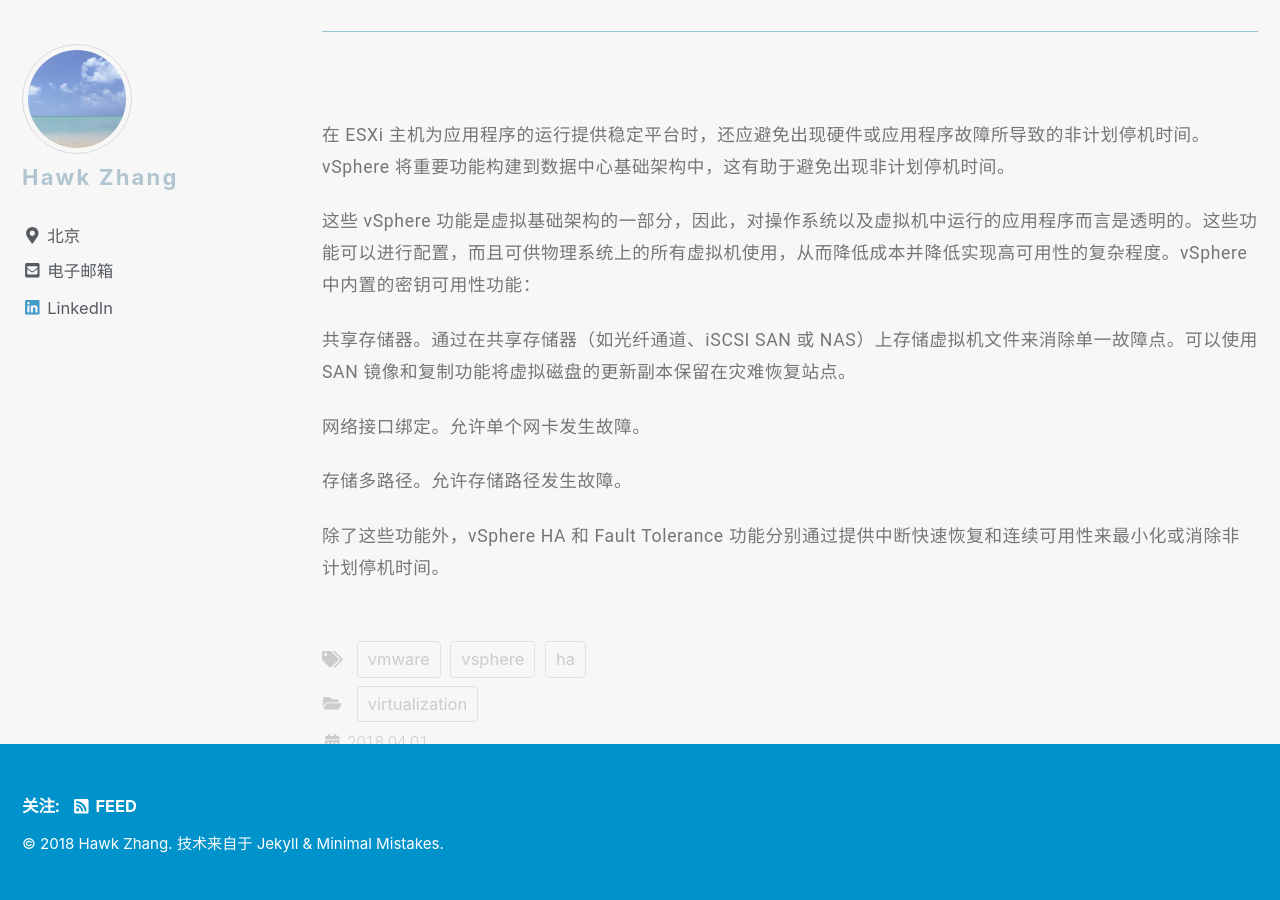
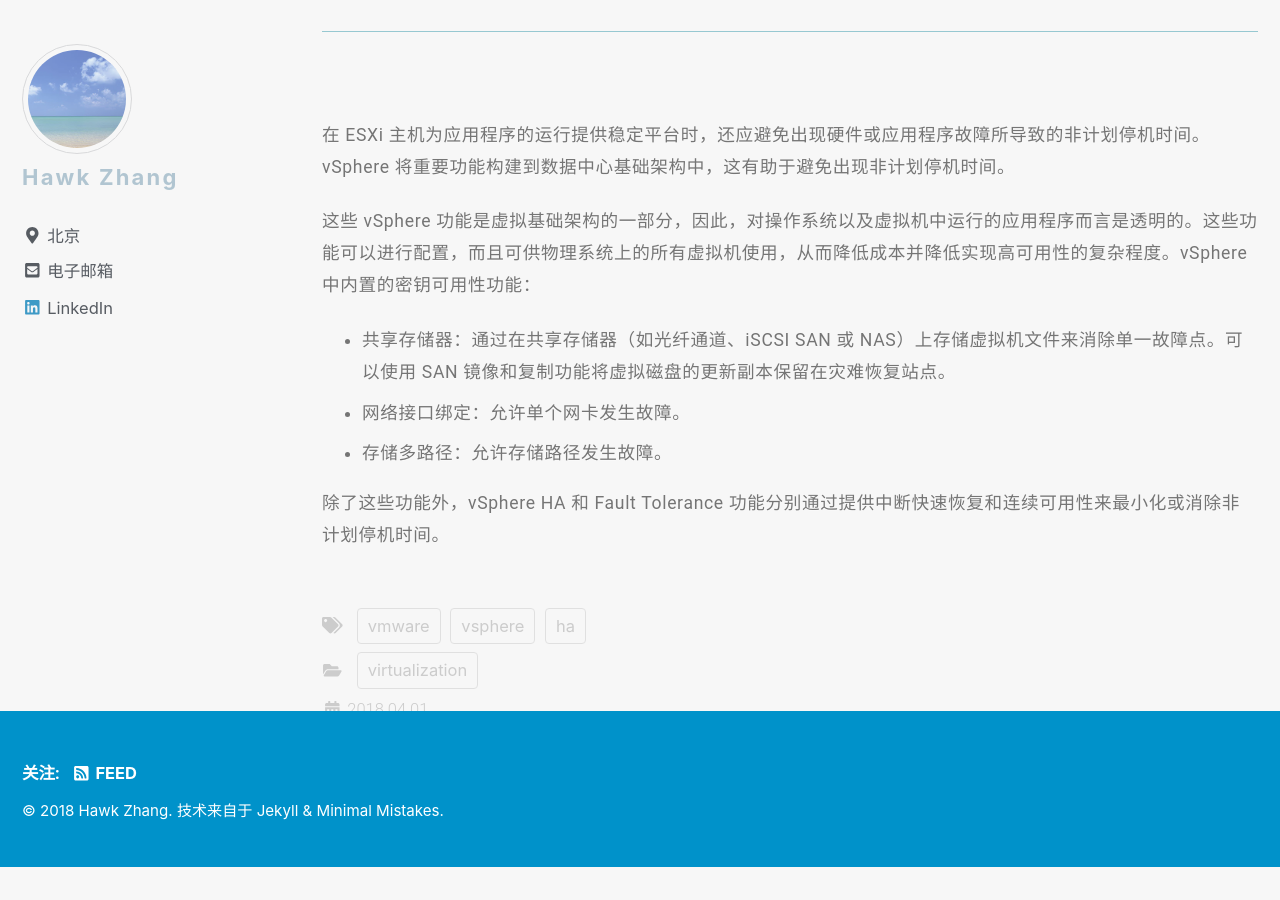
Before and after one commit to narru888/linotes_note, a Jekyll site: the page built from _posts/virtualizaion/2018-04-01-vsphere.ha.md, in a window 1280 px wide and 900 px high, scrolled down 2067 px. Built offline with Jekyll 4.4.1, drawn with Linux system fonts in a browser that asks for light colours; nearby versions of some CDN libraries; a script that is not in the unit is left out; after the commit the page ends 2934 px from its top, so only the background shows below that.

Commit message:
update on 2018-11-29 09:26:01 CST

```diff
--- a/_posts/virtualizaion/2018-04-01-vsphere.ha.md
+++ b/_posts/virtualizaion/2018-04-01-vsphere.ha.md
@@ -55,10 +55,8 @@ vSphere 可以显著减少计划的停机时间。由于 vSphere 环境中的工
 
 这些 vSphere 功能是虚拟基础架构的一部分，因此，对操作系统以及虚拟机中运行的应用程序而言是透明的。这些功能可以进行配置，而且可供物理系统上的所有虚拟机使用，从而降低成本并降低实现高可用性的复杂程度。vSphere 中内置的密钥可用性功能：
 
-共享存储器。通过在共享存储器（如光纤通道、iSCSI SAN 或 NAS）上存储虚拟机文件来消除单一故障点。可以使用 SAN 镜像和复制功能将虚拟磁盘的更新副本保留在灾难恢复站点。
-
-网络接口绑定。允许单个网卡发生故障。
-
-存储多路径。允许存储路径发生故障。
+* 共享存储器：通过在共享存储器（如光纤通道、iSCSI SAN 或 NAS）上存储虚拟机文件来消除单一故障点。可以使用 SAN 镜像和复制功能将虚拟磁盘的更新副本保留在灾难恢复站点。
+* 网络接口绑定：允许单个网卡发生故障。
+* 存储多路径：允许存储路径发生故障。
 
 除了这些功能外，vSphere HA 和 Fault Tolerance 功能分别通过提供中断快速恢复和连续可用性来最小化或消除非计划停机时间。
```
